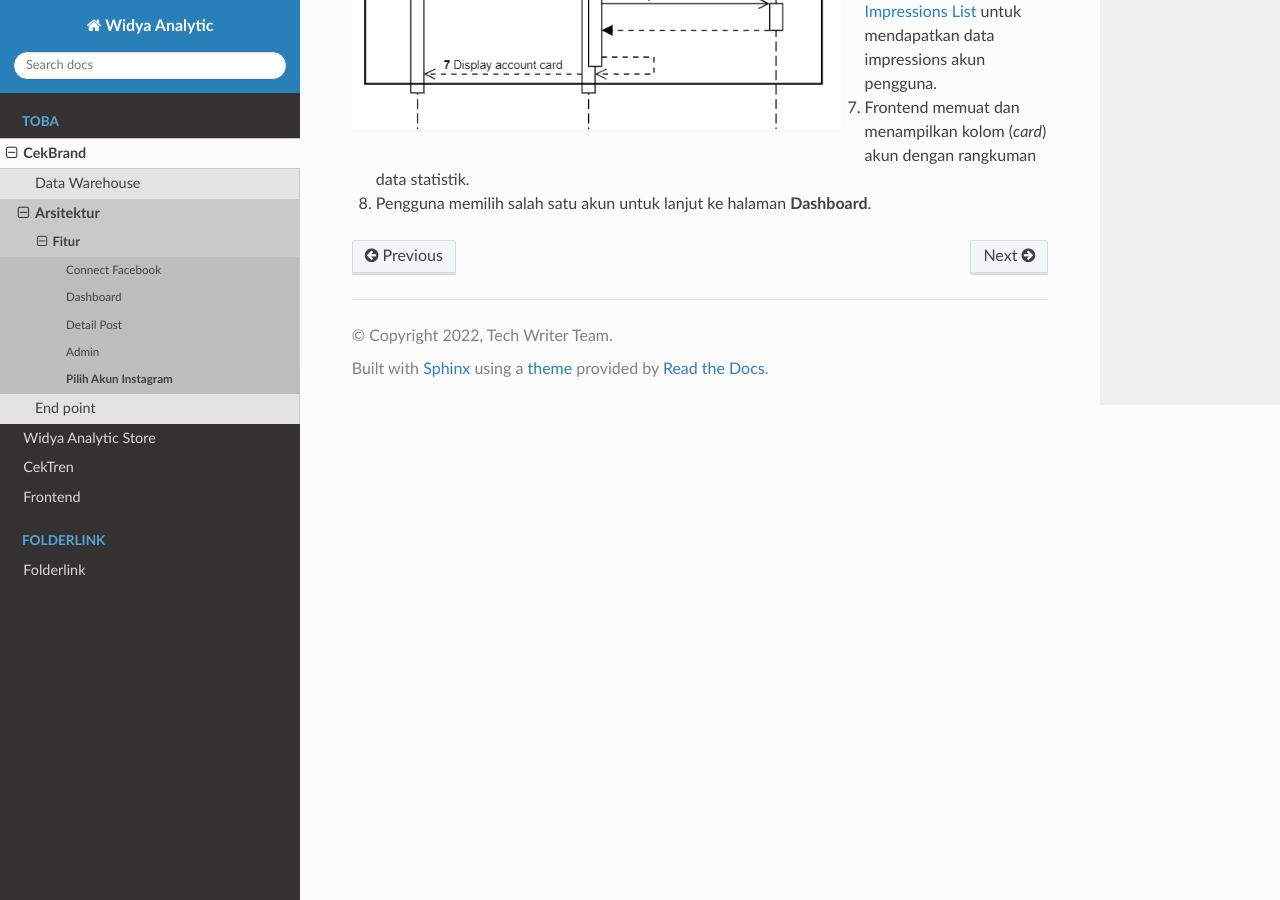
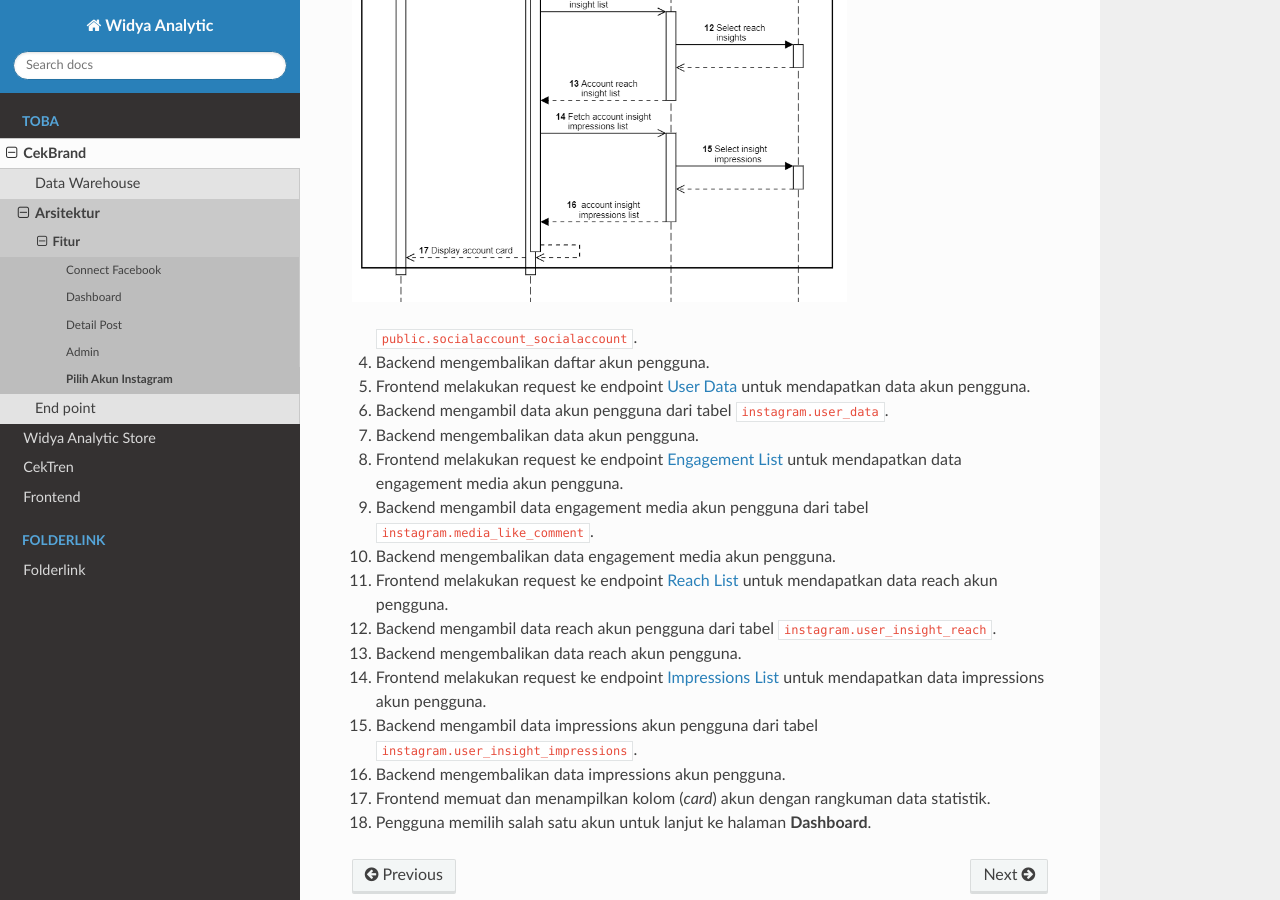
Before and after one commit to syrico/dokumentasi_data_widyaanalytics, a Sphinx documentation site: the page built from docs/source/Toba/cekbrand/architecture/feature/account-summary.rst, in a window 1280 px wide and 900 px high, scrolled down 832 px. Built offline with Sphinx 7.4.7 and the Read the Docs theme 2.0.0, drawn with Linux system fonts in a browser that asks for light colours; some of the changed text lies outside the part shown.

Commit message:
feat{feature): add more detail accounts summary feature with database

```diff
--- a/docs/source/Toba/cekbrand/architecture/feature/account-summary.rst
+++ b/docs/source/Toba/cekbrand/architecture/feature/account-summary.rst
@@ -5,14 +5,24 @@ Halaman utama dari Toba.ai Cekbrand yang menampilkan akun-akun Instagram yang te
 Pada setiap kartu akun Instagram yang terhubung, ditampilkan rangkuman data statistik masin-masing akun Instagram.
 
 .. figure:: ./account-summary-sequence.png
-    :scale: 80
+    :scale: 60
     :align: left
 
 1. Pengguna membuka halaman **Pilih Akun**.
 2. Frontend melakukan request ke endpoint :ref:`account-list` untuk mendapatkan daftar akun pengguna.
-3. Frontend melakukan request ke endpoint :ref:`fetch-user-data` untuk mendapatkan data akun pengguna.
-4. Frontend melakukan request ke endpoint :ref:`engagement-list` untuk mendapatkan data engagement media akun pengguna.
-5. Frontend melakukan request ke endpoint :ref:`reach-list` untuk mendapatkan data reach akun pengguna.
-6. Frontend melakukan request ke endpoint :ref:`impressions-list` untuk mendapatkan data impressions akun pengguna.
-7. Frontend memuat dan menampilkan kolom (*card*) akun dengan rangkuman data statistik.
-8. Pengguna memilih salah satu akun untuk lanjut ke halaman **Dashboard**.
+3. Backend mengambil daftar akun pengguna dari tabel ``instagram.user``, ``instagram.user_data`` dan ``public.socialaccount_socialaccount``.
+4. Backend mengembalikan daftar akun pengguna.
+5. Frontend melakukan request ke endpoint :ref:`fetch-user-data` untuk mendapatkan data akun pengguna.
+6. Backend mengambil data akun pengguna dari tabel ``instagram.user_data``.
+7. Backend mengembalikan data akun pengguna.
+8. Frontend melakukan request ke endpoint :ref:`engagement-list` untuk mendapatkan data engagement media akun pengguna.
+9. Backend mengambil data engagement media akun pengguna dari tabel ``instagram.media_like_comment``.
+10. Backend mengembalikan data engagement media akun pengguna.
+11. Frontend melakukan request ke endpoint :ref:`reach-list` untuk mendapatkan data reach akun pengguna.
+12. Backend mengambil data reach akun pengguna dari tabel ``instagram.user_insight_reach``.
+13. Backend mengembalikan data reach akun pengguna.
+14. Frontend melakukan request ke endpoint :ref:`impressions-list` untuk mendapatkan data impressions akun pengguna.
+15. Backend mengambil data impressions akun pengguna dari tabel ``instagram.user_insight_impressions``.
+16. Backend mengembalikan data impressions akun pengguna.
+17. Frontend memuat dan menampilkan kolom (*card*) akun dengan rangkuman data statistik.
+18. Pengguna memilih salah satu akun untuk lanjut ke halaman **Dashboard**.
```
Also changed, not shown: docs/source/Toba/cekbrand/architecture/feature/account-summary-sequence.txt (+26 -8 lines), docs/source/Toba/cekbrand/architecture/feature/account-summary-sequence.png.
